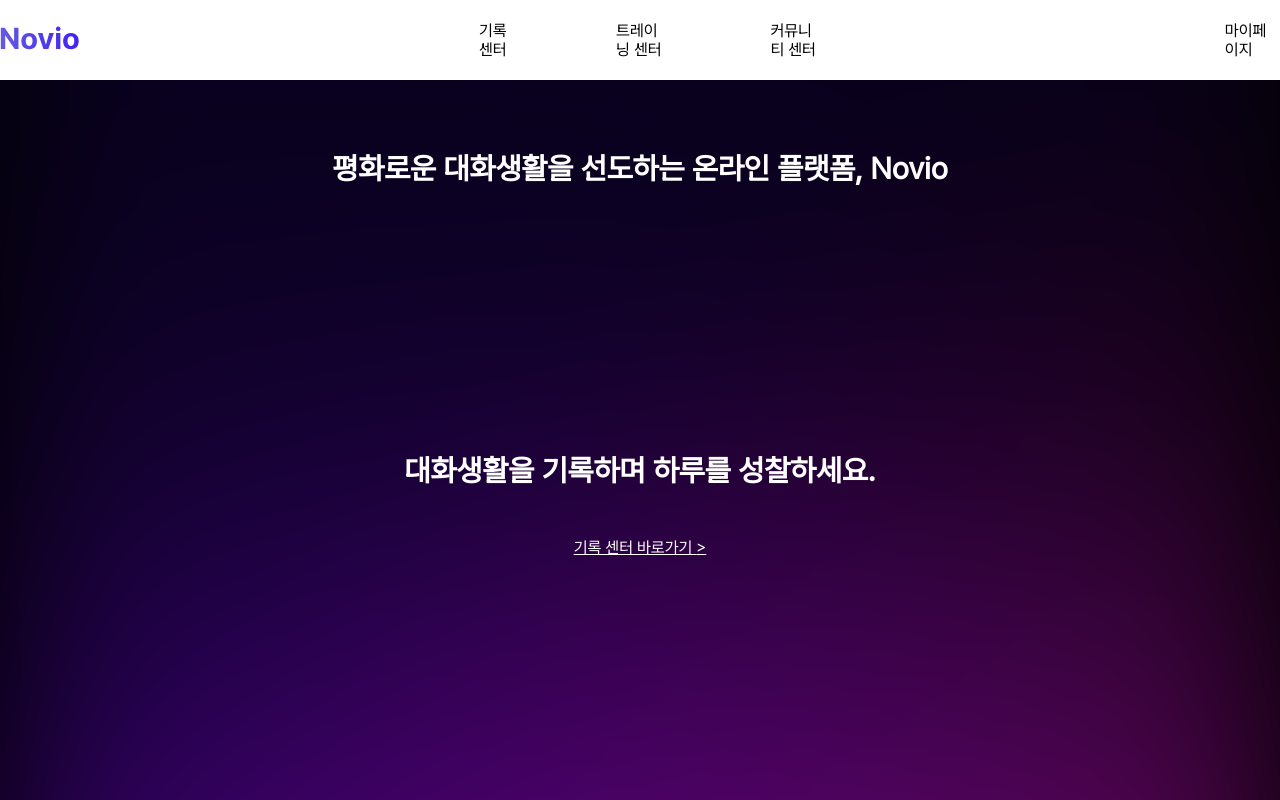
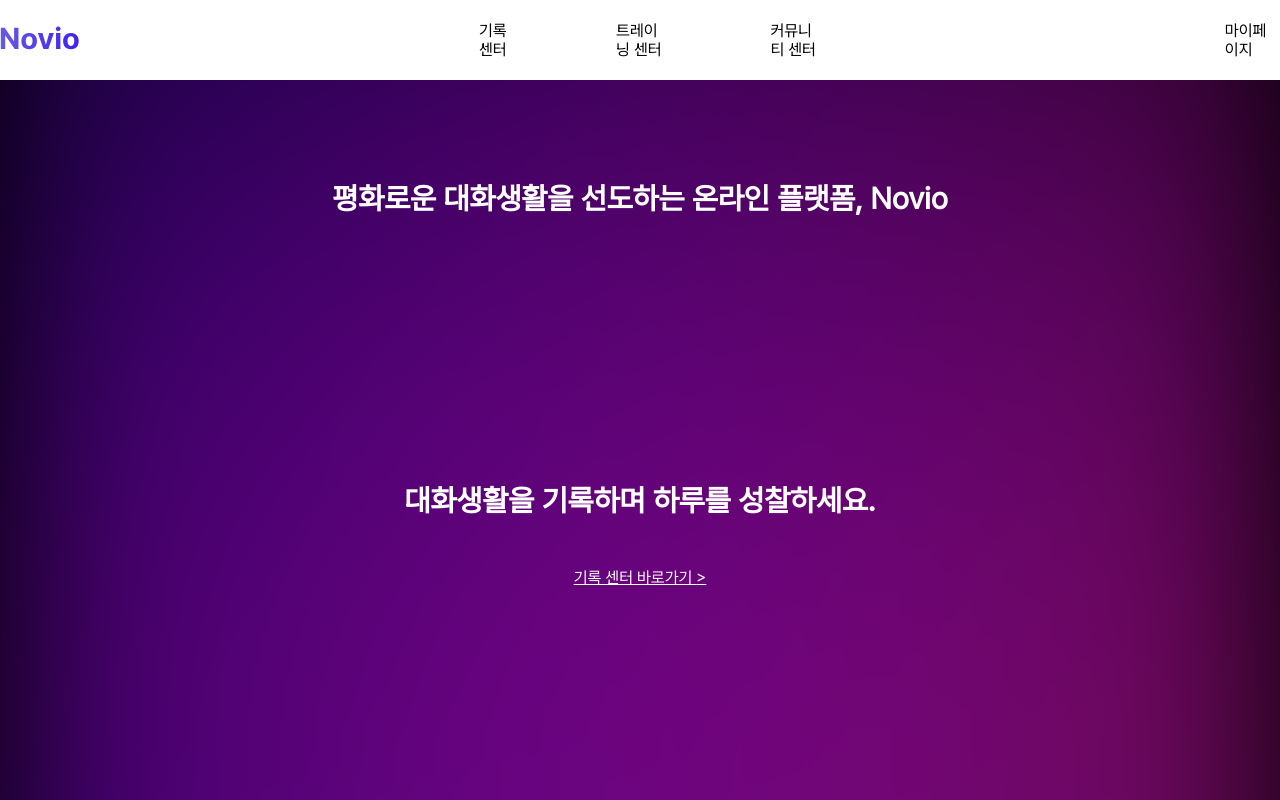
Before and after one commit to baekseojin/Novio, a React (Create React App) app: page / in a window 1280 px wide. Shown: the top 800 px of the page. Built offline with nearby package versions, Linux system fonts and the light colour scheme; some icons are missing.

Commit message:
Style: Header 관련 페이지 스타일 수정

```diff
--- a/src/components/common/header/index.js
+++ b/src/components/common/header/index.js
@@ -24,10 +24,9 @@
 }
 
 const Container = styled.div`
-  width: 100%;
+  width: 100vw;
   height: 80px;
 
-  position: absolute;
   top: 0px;
 
   display: flex;
--- a/src/pages/main/index.js
+++ b/src/pages/main/index.js
@@ -47,8 +47,8 @@
 }
 
 const MainContainer = styled.div`
-  width: 100%;
-  height: 100%;
+  width: 100vw;
+  height: 100vh;
 
   background-color: black;
   background-image: url(${MainBackground});
@@ -65,7 +65,7 @@
   gap: 200px;
   align-items: center;
   flex-direction: column;
-  padding-top: 150px;
+  margin-top: 100px;
 `;
 
 const ElementContainer = styled.div`
--- a/src/pages/record/choice/index.js
+++ b/src/pages/record/choice/index.js
@@ -43,13 +43,19 @@
   background-repeat: no-repeat;
   background-position: center;
 
-  padding-top: 80px;
   box-sizing: border-box;
+  overflow-x: hidden;
+  overflow-y: hidden;
+
+  display: flex;
+  flex-direction: column;
+  justify-content: center;
+  align-items: center;
 `;
 
 const ChoiceContainer = styled.div`
-  width: 100%;
-  height: 100%;
+  width: 100vw;
+  height: 100vh;
   display: flex;
   justify-content: center;
   align-items: center;
```
